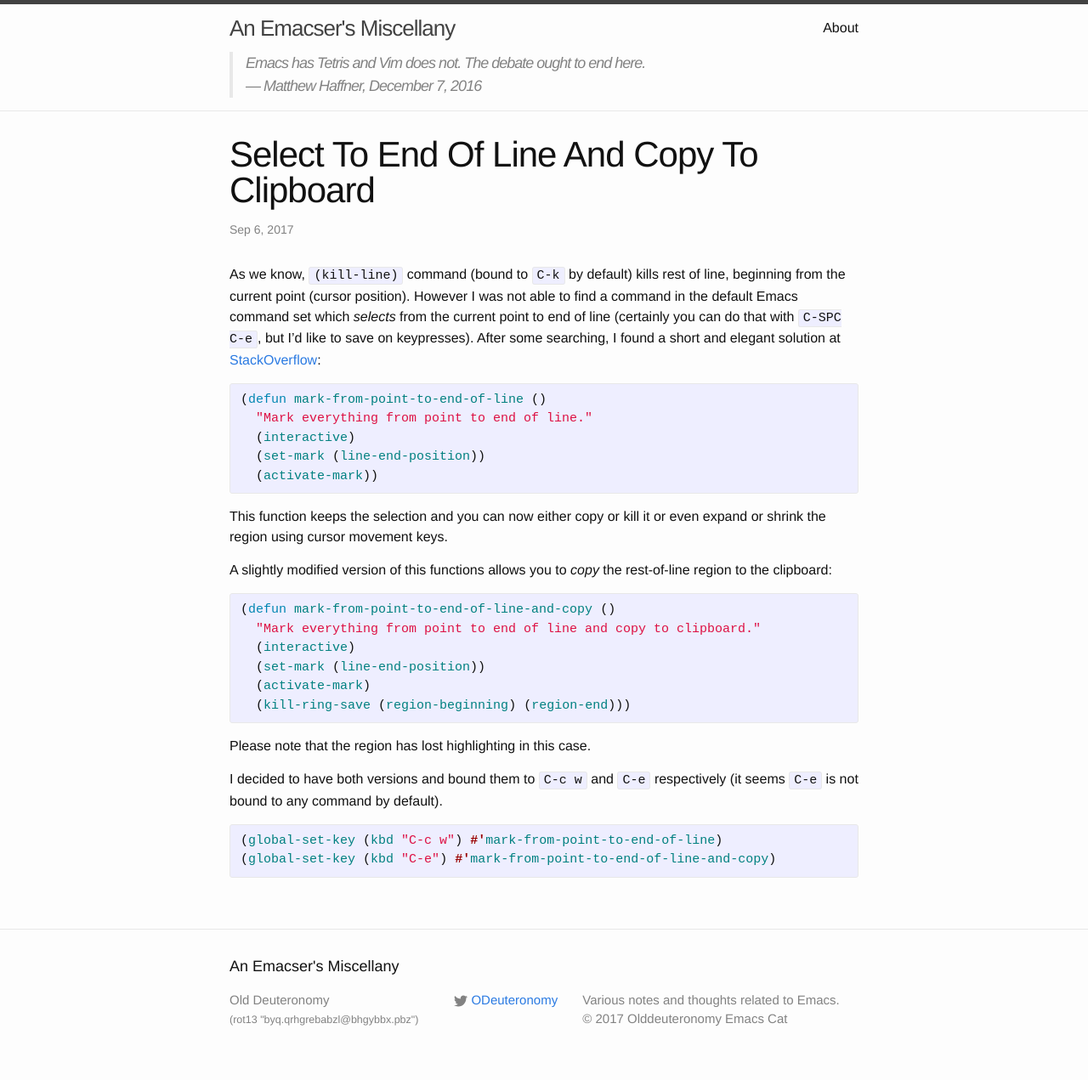
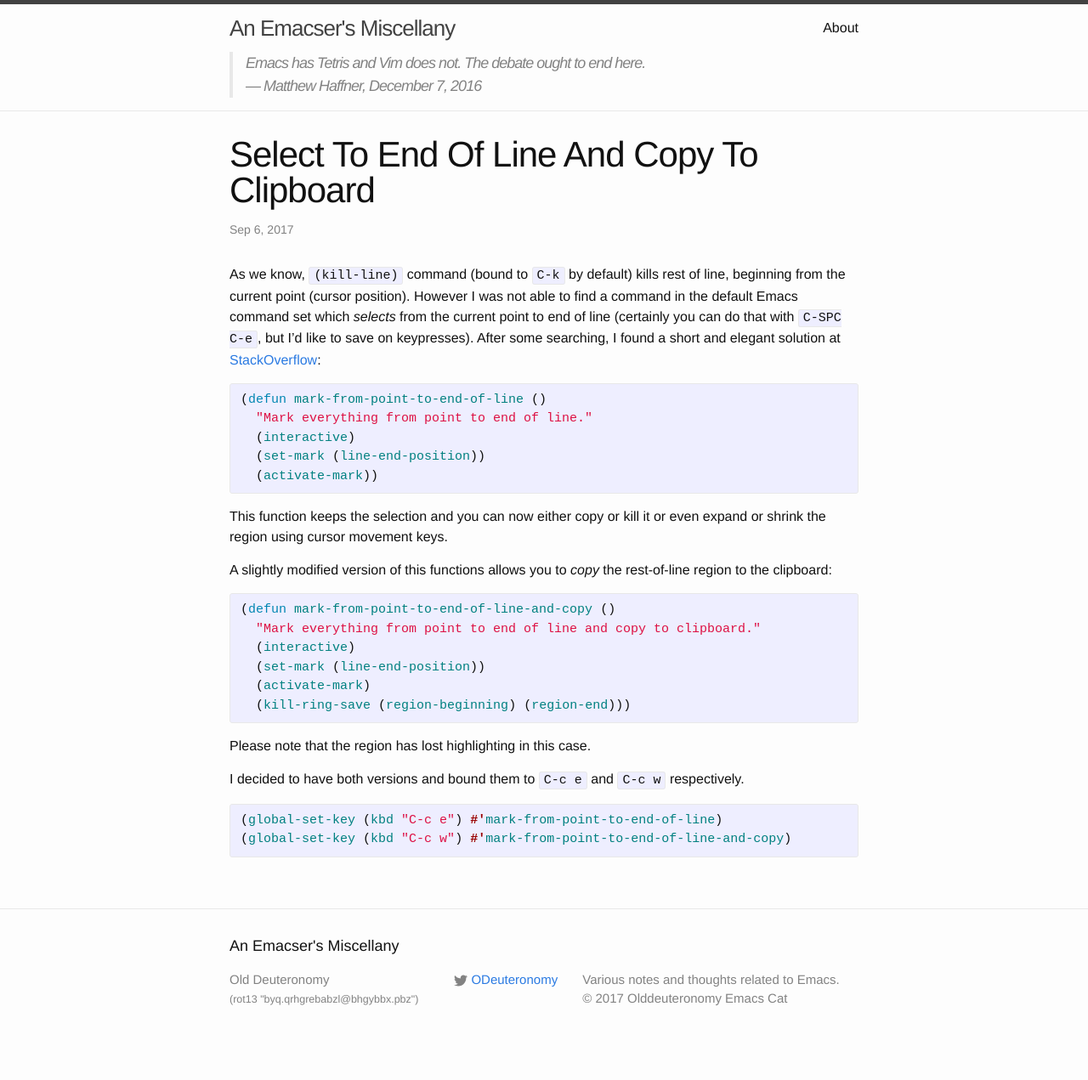
Before and after one commit to olddeuteronomy/blog, a Jekyll site: the page built from _posts/2017-09-06-select_to_end_of_line_and_copy_to_clipboard.markdown, in a window 1280 px wide. Shown: the whole page at 85% size. Built offline with Jekyll 4.4.1, drawn with Linux system fonts in a browser that asks for light colours; comment, search, counter and statistics services are not loaded; after the commit the page ends 1247 px from its top, so only the background shows below that.

Commit message:
Updating 2017-09-06-select_to_end_of_line_and_copy_to_clipboard.markdown

```diff
--- a/_posts/2017-09-06-select_to_end_of_line_and_copy_to_clipboard.markdown
+++ b/_posts/2017-09-06-select_to_end_of_line_and_copy_to_clipboard.markdown
@@ -30,9 +30,9 @@ A slightly modified version of this functions allows you to *copy* the rest-of-l
 
 Please note that the region has lost highlighting in this case.
 
-I decided to have both versions and bound them to `C-c w` and `C-e` respectively (it seems `C-e` is not bound to any command by default).
+I decided to have both versions and bound them to `C-c e` and `C-c w` respectively.
 
 {% highlight elisp %}
-(global-set-key (kbd "C-c w") #'mark-from-point-to-end-of-line)
-(global-set-key (kbd "C-e") #'mark-from-point-to-end-of-line-and-copy)
+(global-set-key (kbd "C-c e") #'mark-from-point-to-end-of-line)
+(global-set-key (kbd "C-c w") #'mark-from-point-to-end-of-line-and-copy)
 {% endhighlight %}
```
